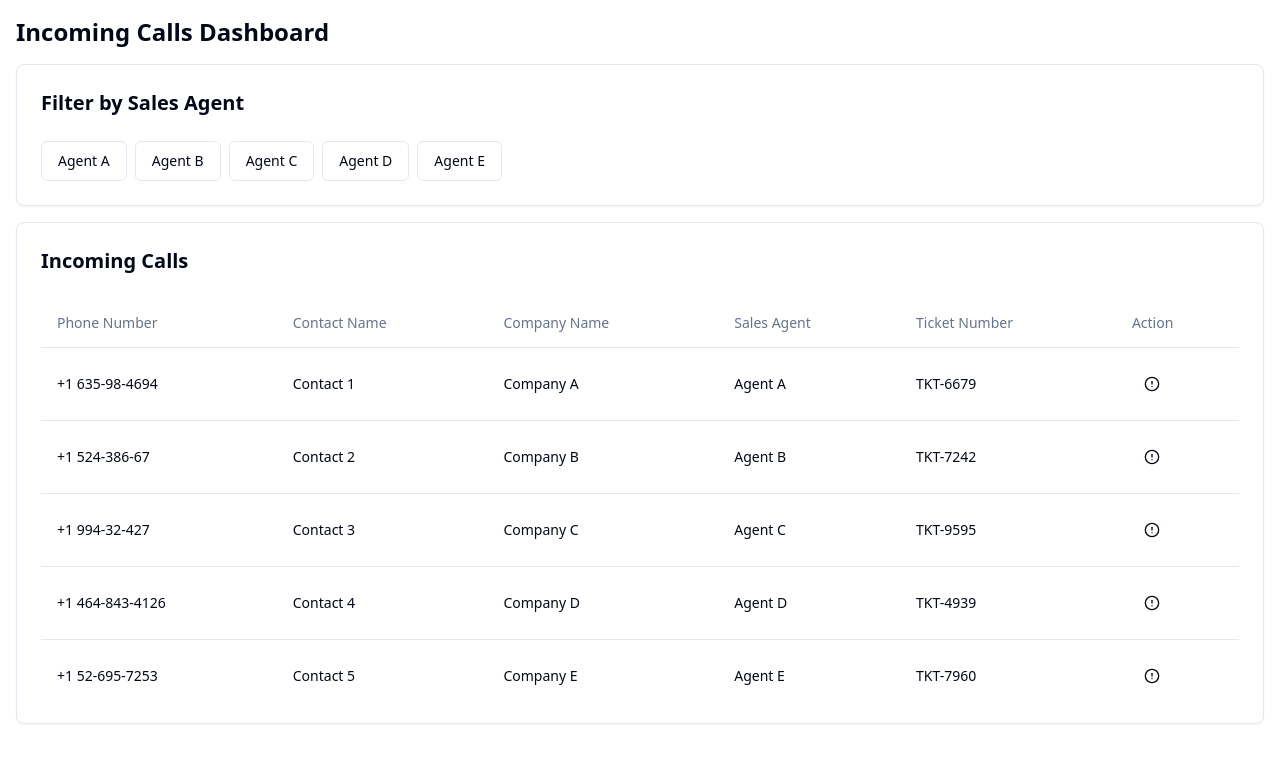
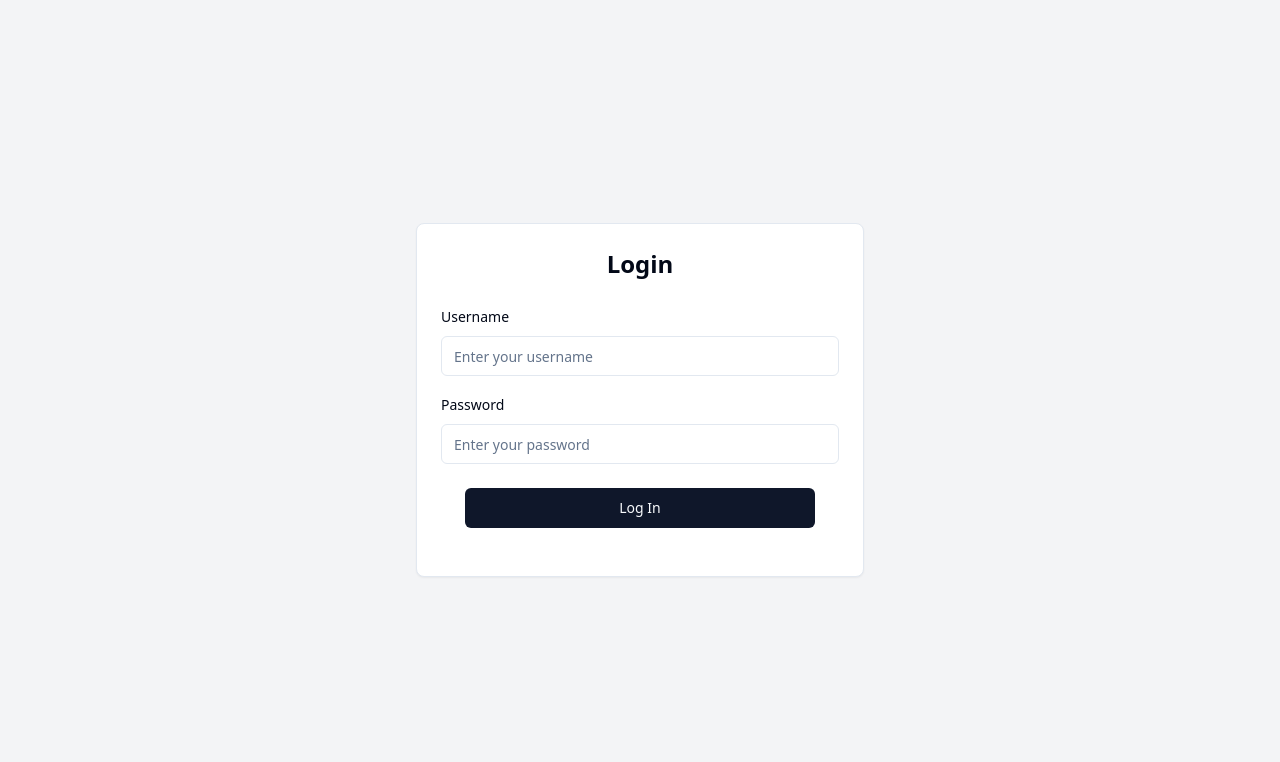
Before and after one commit to GPT-Engineer-App/call-log-magic, a React (Vite) app: page / in a window 1280 px wide. Shown: the top 762 px of the page. Built offline with nearby package versions, Linux system fonts and the light colour scheme.

Commit message:
GPT Engineer Update [skip gpt_engineer]

```diff
--- a/src/pages/Index.jsx
+++ b/src/pages/Index.jsx
@@ -1,176 +1,59 @@
-import React, { useState, useEffect } from 'react';
-import { AlertCircle } from 'lucide-react';
-import { Card, CardHeader, CardContent } from '@/components/ui/card';
+import React, { useState } from 'react';
+import { Card, CardHeader, CardContent, CardFooter } from '@/components/ui/card';
 import { Input } from '@/components/ui/input';
 import { Button } from '@/components/ui/button';
-import { Table, TableBody, TableCell, TableHead, TableHeader, TableRow } from '@/components/ui/table';
-import { ScrollArea } from '@/components/ui/scroll-area';
-import {
-  Dialog,
-  DialogContent,
-  DialogHeader,
-  DialogTitle,
-  DialogFooter,
-} from "@/components/ui/dialog";
+import { Label } from '@/components/ui/label';
 
-const generateMockData = () => {
-  const data = [];
-  const agents = ['Agent A', 'Agent B', 'Agent C', 'Agent D', 'Agent E'];
-  for (let i = 0; i < 20; i++) {
-    data.push({
-      id: i + 1,
-      phoneNumber: `+1 ${Math.floor(Math.random() * 1000)}-${Math.floor(Math.random() * 1000)}-${Math.floor(Math.random() * 10000)}`,
-      contactName: `Contact ${i + 1}`,
-      companyName: `Company ${String.fromCharCode(65 + i % 26)}`,
-      salesAgent: agents[i % agents.length],
-      ticketNumber: `TKT-${Math.floor(Math.random() * 10000)}`
-    });
-  }
-  return data;
-};
-
-const Index = () => {
-  const [calls, setCalls] = useState([]);
-  const [filteredCalls, setFilteredCalls] = useState([]);
-  const [filterAgent, setFilterAgent] = useState('');
-  const [isModalOpen, setIsModalOpen] = useState(false);
-  const [currentCall, setCurrentCall] = useState(null);
-  const [salesAgent, setSalesAgent] = useState('');
-  const [ticketNumber, setTicketNumber] = useState('');
-
-  useEffect(() => {
-    // In a real application, you would fetch this data from an API
-    setCalls(generateMockData());
-  }, []);
-
-  useEffect(() => {
-    setFilteredCalls(
-      filterAgent
-        ? calls.filter((call) => call.salesAgent === filterAgent)
-        : calls
-    );
-  }, [calls, filterAgent]);
-
-  const handleActionClick = (call) => {
-    setCurrentCall(call);
-    setSalesAgent(call.salesAgent);
-    setTicketNumber(call.ticketNumber);
-    setIsModalOpen(true);
-  };
+const Login = () => {
+  const [username, setUsername] = useState('');
+  const [password, setPassword] = useState('');
 
   const handleSubmit = (e) => {
     e.preventDefault();
-    // In a real application, you would submit this data to an API
-    console.log('Submitted:', { id: currentCall.id, salesAgent, ticketNumber });
-    setIsModalOpen(false);
-    // Update the call in the local state
-    const updatedCalls = calls.map(call =>
-      call.id === currentCall.id ? { ...call, salesAgent, ticketNumber } : call
-    );
-    setCalls(updatedCalls);
+    // Here you would typically handle the login logic
+    console.log('Login attempt with:', { username, password });
   };
 
-  const uniqueAgents = [...new Set(calls.map(call => call.salesAgent))];
-
   return (
-    <div className="container mx-auto p-4">
-      <h1 className="text-2xl font-bold mb-4">Incoming Calls Dashboard</h1>
-
-      <Card className="mb-4">
+    <div className="min-h-screen flex items-center justify-center bg-gray-100">
+      <Card className="w-full max-w-md">
         <CardHeader>
-          <h2 className="text-xl font-semibold">Filter by Sales Agent</h2>
+          <h1 className="text-2xl font-bold text-center">Login</h1>
         </CardHeader>
         <CardContent>
-          <div className="flex flex-wrap gap-2">
-            {uniqueAgents.map((agent) => (
-              <Button
-                key={agent}
-                variant={filterAgent === agent ? "default" : "outline"}
-                onClick={() => setFilterAgent(agent === filterAgent ? '' : agent)}
-              >
-                {agent}
-              </Button>
-            ))}
-          </div>
-        </CardContent>
-      </Card>
-
-      <Card>
-        <CardHeader>
-          <h2 className="text-xl font-semibold">Incoming Calls</h2>
-        </CardHeader>
-        <CardContent>
-          <ScrollArea className="h-[400px]">
-            <Table>
-              <TableHeader>
-                <TableRow>
-                  <TableHead>Phone Number</TableHead>
-                  <TableHead>Contact Name</TableHead>
-                  <TableHead>Company Name</TableHead>
-                  <TableHead>Sales Agent</TableHead>
-                  <TableHead>Ticket Number</TableHead>
-                  <TableHead>Action</TableHead>
-                </TableRow>
-              </TableHeader>
-              <TableBody>
-                {filteredCalls.map((call) => (
-                  <TableRow key={call.id}>
-                    <TableCell>{call.phoneNumber}</TableCell>
-                    <TableCell>{call.contactName}</TableCell>
-                    <TableCell>{call.companyName}</TableCell>
-                    <TableCell>{call.salesAgent}</TableCell>
-                    <TableCell>{call.ticketNumber}</TableCell>
-                    <TableCell>
-                      <Button variant="ghost" size="icon" onClick={() => handleActionClick(call)}>
-                        <AlertCircle className="h-4 w-4" />
-                      </Button>
-                    </TableCell>
-                  </TableRow>
-                ))}
-              </TableBody>
-            </Table>
-          </ScrollArea>
-        </CardContent>
-      </Card>
-
-      <Dialog open={isModalOpen} onOpenChange={setIsModalOpen}>
-        <DialogContent>
-          <DialogHeader>
-            <DialogTitle>Update Call Information</DialogTitle>
-          </DialogHeader>
           <form onSubmit={handleSubmit}>
-            <div className="grid gap-4 py-4">
-              <div className="grid grid-cols-4 items-center gap-4">
-                <label htmlFor="salesAgent" className="text-right">
-                  Sales Agent
-                </label>
+            <div className="space-y-4">
+              <div className="space-y-2">
+                <Label htmlFor="username">Username</Label>
                 <Input
-                  id="salesAgent"
-                  value={salesAgent}
-                  onChange={(e) => setSalesAgent(e.target.value)}
-                  className="col-span-3"
+                  id="username"
+                  type="text"
+                  placeholder="Enter your username"
+                  value={username}
+                  onChange={(e) => setUsername(e.target.value)}
+                  required
                 />
               </div>
-              <div className="grid grid-cols-4 items-center gap-4">
-                <label htmlFor="ticketNumber" className="text-right">
-                  Ticket Number
-                </label>
+              <div className="space-y-2">
+                <Label htmlFor="password">Password</Label>
                 <Input
-                  id="ticketNumber"
-                  value={ticketNumber}
-                  onChange={(e) => setTicketNumber(e.target.value)}
-                  className="col-span-3"
+                  id="password"
+                  type="password"
+                  placeholder="Enter your password"
+                  value={password}
+                  onChange={(e) => setPassword(e.target.value)}
+                  required
                 />
               </div>
             </div>
-            <DialogFooter>
-              <Button type="submit">Save changes</Button>
-            </DialogFooter>
+            <CardFooter className="flex justify-center mt-6">
+              <Button type="submit" className="w-full">Log In</Button>
+            </CardFooter>
           </form>
-        </DialogContent>
-      </Dialog>
+        </CardContent>
+      </Card>
     </div>
   );
 };
 
-export default Index;
+export default Login;
```
